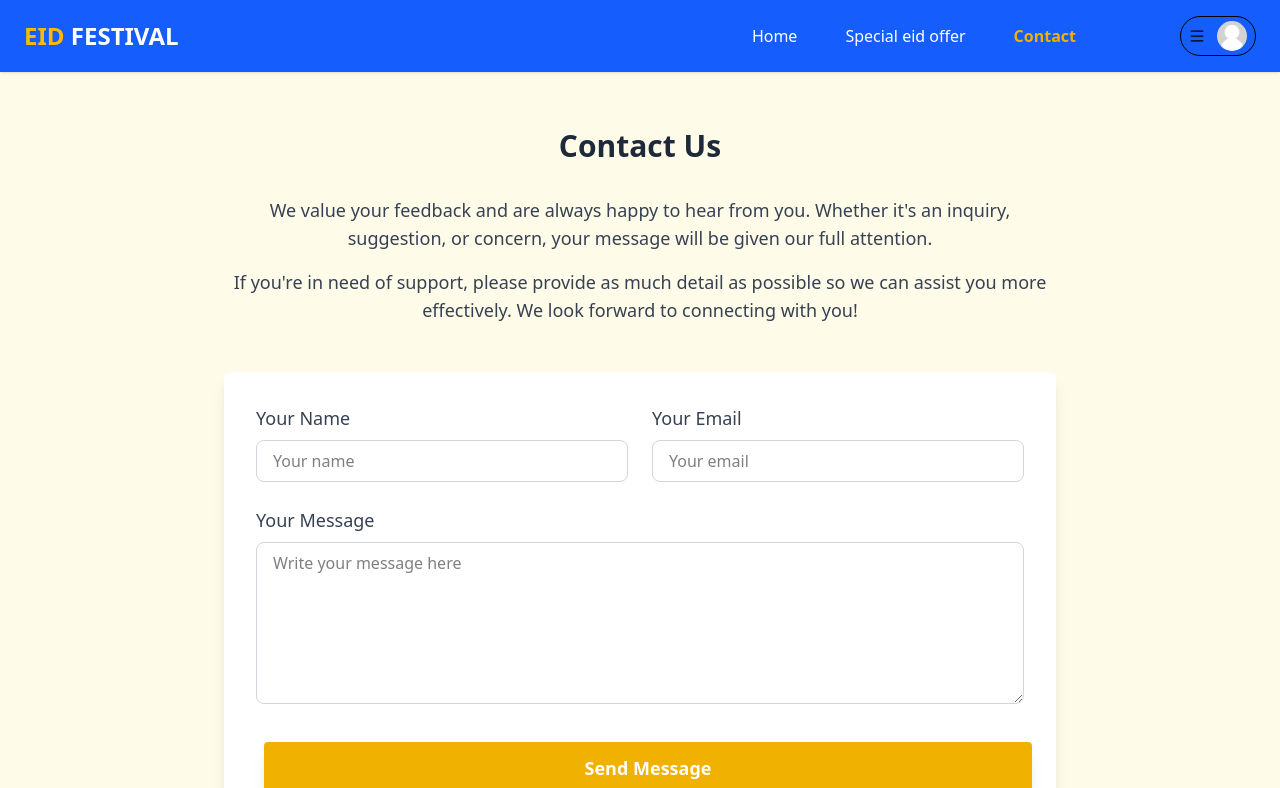
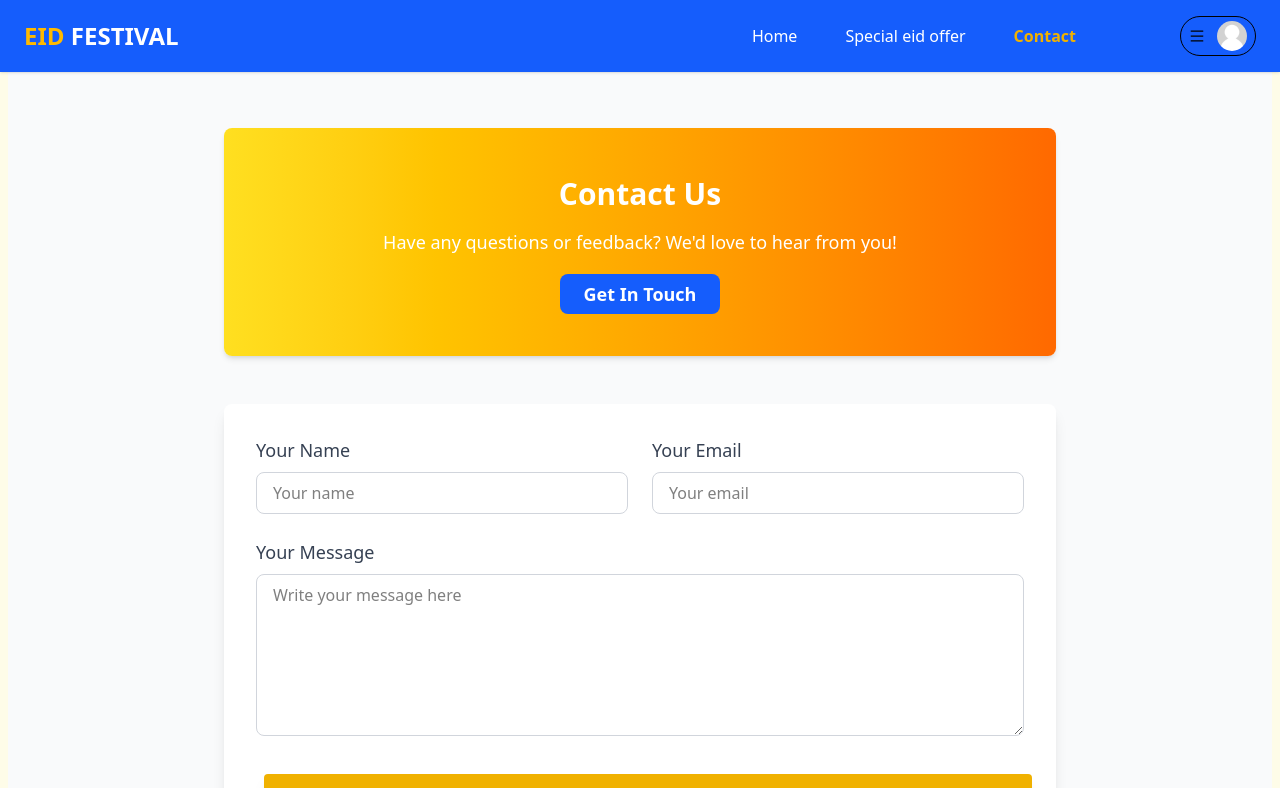
Before and after one commit to nayeem-miah/redux-toolkit-in-react, a React (Vite) app: page /contact in a window 1280 px wide. Shown: the top 788 px of the page. Built offline with nearby package versions, Linux system fonts and the light colour scheme; no server answers.

Commit message:
login fix

```diff
--- a/src/Components/Card/ProductCard.jsx
+++ b/src/Components/Card/ProductCard.jsx
@@ -26,7 +26,7 @@ const ProductCard = ({ product }) => {
         };
 
 
-        fetch("http://localhost:5000/carts", {
+        fetch("https://react-tailwind-update-eid-server.vercel.app/carts", {
             method: "POST",
             headers: {
                 "Content-Type": "application/json",
--- a/src/Components/EidOffer/Product.jsx
+++ b/src/Components/EidOffer/Product.jsx
@@ -26,7 +26,7 @@ const Products = () => {
             setLoading(true);
             try {
                 const response = await fetch(
-                    `http://localhost:5000/cloths${debouncedSearch ? `?search=${debouncedSearch}` : ""}`
+                    `https://react-tailwind-update-eid-server.vercel.app/cloths${debouncedSearch ? `?search=${debouncedSearch}` : ""}`
                 );
                 const data = await response.json();
                 setProducts(data);
--- a/src/Components/EidOffer/ProductDetaisl.jsx
+++ b/src/Components/EidOffer/ProductDetaisl.jsx
@@ -1,5 +1,5 @@
 import { useContext, useEffect, useState } from "react";
-import { useParams } from "react-router-dom";
+import { Link, useParams } from "react-router-dom";
 import { toast } from "react-hot-toast";
 import { AuthContext } from "../../AuthProvider/AuthProvider";
 const ProductDetails = () => {
@@ -14,7 +14,7 @@ const ProductDetails = () => {
             try {
                 setLoading(true);
                 setError(null);
-                const response = await fetch(`http://localhost:5000/single-product/${id}`);
+                const response = await fetch(`https://react-tailwind-update-eid-server.vercel.app/single-product/${id}`);
                 if (!response.ok) {
                     throw new Error("Failed to fetch product details");
                 }
@@ -59,7 +59,7 @@ const ProductDetails = () => {
             email: user?.email,
         };
 
-        fetch("http://localhost:5000/carts", {
+        fetch("https://react-tailwind-update-eid-server.vercel.app/carts", {
             method: "POST",
             headers: {
                 "Content-Type": "application/json",
--- a/src/Components/HomePage/RecentProduct.jsx
+++ b/src/Components/HomePage/RecentProduct.jsx
@@ -9,12 +9,12 @@ function RecentProduct() {
     useEffect(() => {
         try {
             setLoading(true);
-            fetch("http://localhost:5000/cloths")
+            fetch("https://react-tailwind-update-eid-server.vercel.app/cloths")
                 .then(res => res.json())
                 .then(data => setProducts(data))
             setLoading(false)
         } catch (error) {
-            console.log(error);
+            console.error(error);
             setLoading(false)
         }
     }, [])
--- a/src/Pages/Contact/Contact.jsx
+++ b/src/Pages/Contact/Contact.jsx
@@ -19,30 +19,15 @@ const Contact = () => {
 
     const handleSubmit = (e) => {
         e.preventDefault();
-
-        // console.log('Form submitted:', formData);
-        toast.success("success send message")
+        // Form submission logic
+        toast.success("Message sent successfully!");
     };
 
     return (
-        <div className=" py-16">
+        <div className="py-16 bg-gray-50">
             <div className="max-w-4xl mx-auto px-4 sm:px-6 lg:px-8">
-                <h2 className="text-3xl font-bold text-center text-gray-800 mb-8">
-                    Contact Us
-                </h2>
-
-
-                {/* Additional text section */}
-                <div className="mb-12 text-center">
-                    <p className="text-lg text-gray-700">
-                        We value your feedback and are always happy to hear from you. Whether it's an inquiry, suggestion, or concern, your message will be given our full attention.
-                    </p>
-                    <p className="text-lg text-gray-700 mt-4">
-                        If you're in need of support, please provide as much detail as possible so we can assist you more effectively. We look forward to connecting with you!
-                    </p>
-                </div>
-
-                <form onSubmit={handleSubmit} className="bg-white p-8 rounded-lg shadow-lg space-y-6">
+                <ContactBanner />
+                <form onSubmit={handleSubmit} className="bg-white p-8 rounded-lg shadow-lg space-y-6 mt-12">
                     <div className="grid grid-cols-1 md:grid-cols-2 gap-6">
                         <div>
                             <label htmlFor="name" className="block text-lg font-medium text-gray-700">
@@ -124,4 +109,23 @@ const Contact = () => {
     );
 };
 
+const ContactBanner = () => {
+    return (
+        <section className="bg-gradient-to-r from-yellow-300 to-orange-500 text-white py-12 px-4 md:px-8 rounded-lg shadow-md">
+            <div className="max-w-7xl mx-auto text-center">
+                <h2 className="text-3xl font-bold mb-4">Contact Us</h2>
+                <p className="text-lg mb-6">
+                    Have any questions or feedback? We'd love to hear from you!
+                </p>
+                <a
+                    href="mailto:your-email@example.com"
+                    className="bg-blue-600 py-2 px-6 rounded-lg text-lg font-semibold hover:bg-yellow-400 transition duration-300"
+                >
+                    Get In Touch
+                </a>
+            </div>
+        </section>
+    );
+};
+
 export default Contact;
--- a/src/Pages/MyAddedProduct/MyAddedProduct.jsx
+++ b/src/Pages/MyAddedProduct/MyAddedProduct.jsx
@@ -7,14 +7,14 @@ function MyAddedProduct() {
     const [products, setProducts] = useState([]);
 
     useEffect(() => {
-        fetch(`http://localhost:5000/cart/${user?.email}`)
+        fetch(`https://react-tailwind-update-eid-server.vercel.app/cart/${user?.email}`)
             .then(res => res.json())
             .then(data => setProducts(data))
     }, [user?.email])
     // console.log(products);
 
     const handleDelete = (index) => {
-        fetch(`http://localhost:5000/cart-delete/${index}`, {
+        fetch(`https://react-tailwind-update-eid-server.vercel.app/cart-delete/${index}`, {
             method: 'DELETE'
         })
             .then(res => res.json())
--- a/src/Pages/SignUp/SignUp.jsx
+++ b/src/Pages/SignUp/SignUp.jsx
@@ -4,10 +4,12 @@ import { Link, useNavigate } from "react-router-dom";
 import { API } from "../../api/Api";
 import toast from "react-hot-toast";
 
+
 function SignUp() {
     const [user, setUser] = useState({ username: "", email: "", password: "" });
     const [error, setError] = useState("");
     const navigate = useNavigate();
+    const [loading, setLoading] = useState(false);
 
     const handleChange = (e) => {
         setUser({ ...user, [e.target.name]: e.target.value });
@@ -15,6 +17,7 @@ function SignUp() {
 
     const handleSubmit = async (e) => {
         e.preventDefault();
+        setLoading(true);
         // console.log(user);
         // Make API call to register user
         try {
@@ -22,10 +25,12 @@ function SignUp() {
             toast.success("sign up success")
             // console.log("sign up success")
             navigate("/login");
+            setLoading(false);
         } catch (error) {
             console.error("Something went wrong. Please try again.", error);
             toast.error(error.message)
             setError(error)
+            setLoading(false);
         }
     };
 
@@ -62,7 +67,9 @@ function SignUp() {
                         required
                         className="p-2 border border-gray-300 rounded"
                     />
-                    <button type="submit" className="bg-blue-500 text-white p-2 rounded hover:bg-blue-600">Sign Up</button>
+                    <button type="submit" className=" py-3  text-lg font-semibold rounded bg-yellow-500 text-white shadow-lg hover:bg-yellow-600">{
+                        loading ? "Loading..." : "Sign Up"
+                    }</button>
                 </form>
                 <div className="text-center mt-2 py-4">
                     <Link to="/login" className="text-center mt-2 py-2text-blue-500 hover:text-blue-600">Already have an account? Login</Link>
--- a/src/api/Api.jsx
+++ b/src/api/Api.jsx
@@ -1,5 +1,5 @@
 import axios from "axios";
 export const API = axios.create({
-    baseURL: "http://localhost:5000",
+    baseURL: "https://react-tailwind-update-eid-server.vercel.app",
     withCredentials: true
 })
--- /dev/null
+++ b/src/route/PriverRoute.jsx
@@ -0,0 +1,18 @@
+import { useContext } from "react";
+import { Navigate } from "react-router-dom";
+import { AuthContext } from "../AuthProvider/AuthProvider";
+
+const PrivateRoute = ({ children }) => {
+    const { user, loading } = useContext(AuthContext);
+
+    if (loading) {
+        return <p>Loading...</p>
+    }
+    if (!user) {
+        return <Navigate to="/login" replace />;
+    }
+
+    return children;
+};
+
+export default PrivateRoute;
--- a/src/route/Routes.jsx
+++ b/src/route/Routes.jsx
@@ -12,6 +12,7 @@ import PRoductDetails from "../Components/EidOffer/ProductDetaisl";
 import MyAddedProduct from "../Pages/MyAddedProduct/MyAddedProduct";
 import Profile from "../Pages/profile/Profile";
 import ErrorPage from "../Pages/ErrorPage/ErrorPage";
+import PrivateRoute from "./PriverRoute";
 
 const RouterApp = () => {
     return (
@@ -25,8 +26,8 @@ const RouterApp = () => {
                 <Route path="product/:id" element={<PRoductDetails />} />
                 <Route path="sign-up" element={<SignUp />} />
                 <Route path="login" element={<Login />} />
-                <Route path="my-added-product" element={<MyAddedProduct />} />
-                <Route path="profile" element={<Profile />} />
+                <Route path="my-added-product" element={<PrivateRoute><MyAddedProduct /></PrivateRoute>} />
+                <Route path="profile" element={<PrivateRoute><Profile /></PrivateRoute>} />
 
                 {/* dashboard */}
                 <Route path="dashboard" element={<Dashboard />}>
```
Also changed, not shown: src/AuthProvider/AuthProvider.jsx (+4 -4 lines), 2 other files (tests, documents, lock files or other folders).
